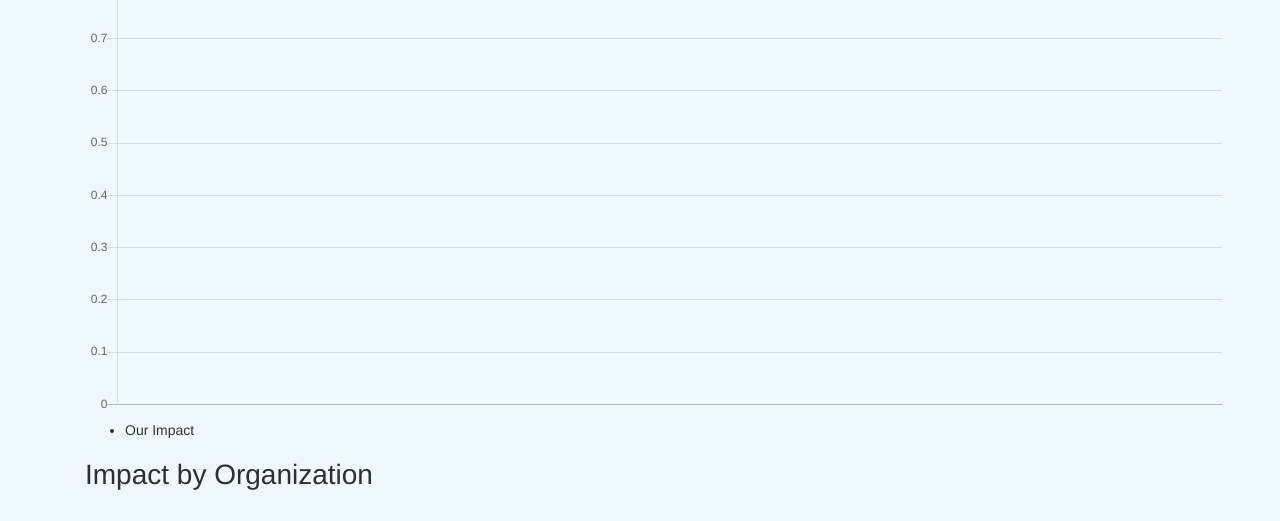
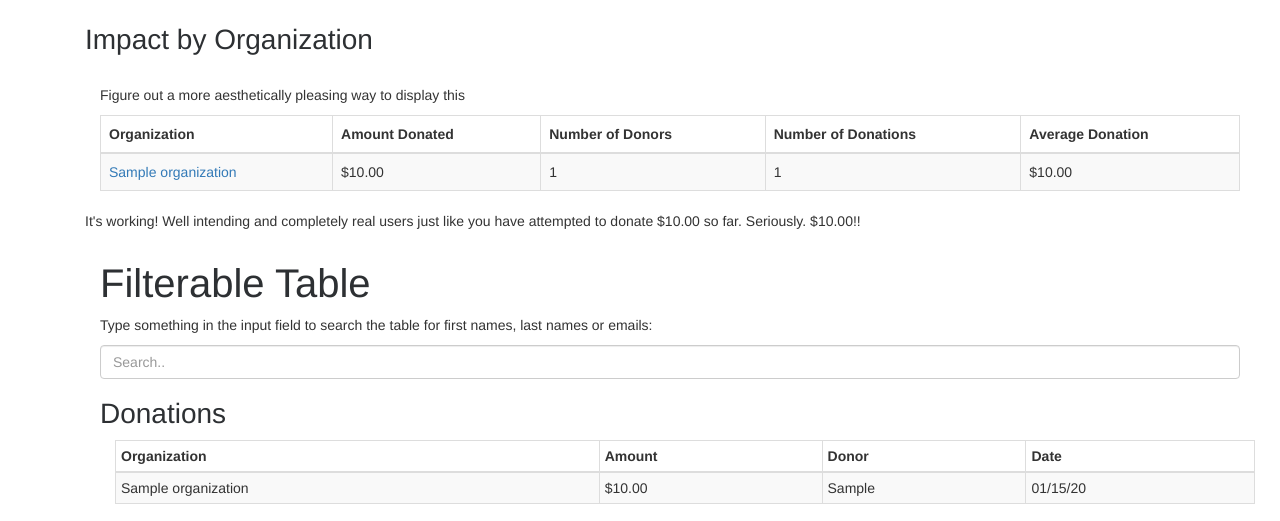
Before and after one commit to beccarosenthal/despair-change, a Flask app: page / in a window 1280 px wide. Shown: the part 1026-1547 px from the top of the page. Run offline with Flask 2, Linux system fonts and the light colour scheme; tables that the repository leaves empty hold one stand-in row (values such as "Sample post"); grey boxes marked "Sample" are stand-in pictures; some libraries are stand-ins or nearby versions.

Commit message:
filter table works

```diff
--- a/json_functions.py
+++ b/json_functions.py
@@ -44,13 +44,13 @@ def json_stacked_user_impact_bar(user_object):
 
     #get list of user_ids to make querying for sum of donations easier
     referred_user_ids = [user.user_id for user in referred_by_user]
-    print "ids of referred users: ", referred_user_ids
+    # print "ids of referred users: ", referred_user_ids
 
     user_data = [] #dictionaries with donor_category: amount pairs (my donations, donation footprint, etc)   user_data = [] #amount of money user gave per org in order of orgs
     footprint_data = [] #amount of money footprint gave per org in order of orgs
     org_names = [] #name of org
 
-    print org_names
+    # print org_names
     for org in orgs:
         #query for sum of my donations to each org
 
@@ -98,9 +98,9 @@ def json_stacked_user_impact_bar(user_object):
                         "backgroundColor": HOVER_BACKGROUND_COLORS[0],
                         "hoverBackgroundColor": BACKGROUND_COLORS[1]
                     },
-    print
-    print "data dict before"
-    print data_dict
+    # print
+    # print "data dict before"
+    # print data_dict
 
     if referred_user_ids:
         data_dict["datasets"] += footprint_dataset
@@ -113,12 +113,12 @@ def json_stacked_user_impact_bar(user_object):
     #                     "hoverBackgroundColor": BACKGROUND_COLORS[1]
     #                 },)
 
-    print "footprint data"
-    print footprint_data
-    print
-    print "data_dict after"
-    print
-    print data_dict
+    # print "footprint data"
+    # print footprint_data
+    # print
+    # print "data_dict after"
+    # print
+    # print data_dict
 
     return jsonify(data_dict)
 
@@ -201,12 +201,11 @@ def json_total_impact_bar():
 def json_total_donations_line():
     """generate data for line chart of donations over time"""
 
-    #FILTERS BY Date is 27th
-    # transactions = db.session.query(Transaction).filter(extract('day', Transaction.timestamp) == 27).all()
-    transactions = Transaction.query.order_by(Transaction.
-                                              timestamp).all()
+    # Transactions in order of most recent to oldest
+    # transactions = db.session.query(Transaction).group_by(Transaction.timestamp.day).all()
+    transactions = transactions.reverse()
 
-    print transactions, "transactions ordered by timestamp"
+
     transactions = db.session.query(Transaction).group_by(extract('day', Transaction.timestamp)).all()
                                                       #               ('year', Transaction.timestamp)==year,
                                                       # extract('month', Transaction.timestamp)==month,
--- a/model.py
+++ b/model.py
@@ -144,6 +144,8 @@ class Organization(db.Model):
     mission_statement = db.Column(db.Text, nullable=True)
     website_url = db.Column(db.String(200), nullable=True)
     has_chapters = db.Column(db.Boolean, nullable=True)
+    twitter_url = db.Column(db.String(200), nullable=True)
+    short_name = db.Column(db.String(30), nullable=False)
 
     #todo write way to query with timestamp included
     def amount_raised(self, start_date=None, end_date=None):
--- a/server.py
+++ b/server.py
@@ -37,6 +37,12 @@ app.secret_key = 'werewolf-bar-mitzvah'
 client_id = os.environ.get("PAYPAL_CLIENT_ID")
 client_secret = os.environ.get("PAYPAL_CLIENT_SECRET")
 
+
+#jinja datetime formatting
+@app.template_filter()
+def datetimeformat(value, format='%H:%M / %d-%m-%Y'):
+    """Custom Jinja filter to format dates consistently."""
+    return value.strftime(format)
 #Auth0 app keys
 
 # domain = os.environ.get('AUTH0_DOMAIN')
@@ -60,6 +66,8 @@ def do_this_before_each_request():
     #decide if g.orgs is an else thing or not
     else:
         g.orgs = Organization.query.all()
+
+
 
 
 @app.route('/')
--- a/static/css/style.css
+++ b/static/css/style.css
@@ -1,7 +1,6 @@
 html {
   position: relative;
   min-height: 100%;
-
 }
 #content {
   padding-bottom: 50px;
@@ -11,7 +10,6 @@ html {
 }
 body {
   padding: 2em;
-    background-color: #EFF7FF;
   /*text-align: center;*/
 },
 
--- a/static/js/homepageCharts.js
+++ b/static/js/homepageCharts.js
@@ -84,9 +84,9 @@ $.get('/total-impact-bar.json', function (data) {
 
 var ctx = document.getElementById("datetimeTotalLineChart").getContext('2d');
 
-$.get('/total-impact-bar.json', function (data) {
+$.get('/donation-over-time-line.json', function (data) {
     console.log(data);
-    console.log("line bar function");
+    console.log("line  function");
     var totalLineChart = new Chart(ctx, {
                                             type: 'line',
                                             data: data,
--- a/templates/base.html
+++ b/templates/base.html
@@ -22,7 +22,7 @@
 
 <body>
 
-  <nav class="navbar navbar-default navbar-fixed-top">
+  <nav class="navbar navbar-fixed-top navbar-default">
   <div class="container-fluid">
     <!-- Brand and toggle get grouped for better mobile display -->
     <div class="navbar-header">
@@ -47,11 +47,12 @@
           <ul class="dropdown-menu">
             {% if 'current_user' in session:%}
               {% for org in g.user.get_ranked_orgs() %}
-            <li><a href="/org/{{org.user_id}}" target="_blank">{{org.name}}</a></li>
+
+            <li><a href="/org/{{org.org_id}}">{{org.name}}</a></li>
               {% endfor %}
             {% else %}
               {% for org in g.orgs %}
-            <li><a href="/org/{{org.user_id}}" target="_blank">{{org.name}}</a></li>
+            <li><a href="/org/{{org.org_id}}" target="_blank">{{org.name}}</a></li>
               {% endfor %}
             {% endif%}
           </ul>
--- a/templates/homepage.html
+++ b/templates/homepage.html
@@ -24,7 +24,7 @@
 <div class="container">
   <h2></h2>
   <p>Figure out a more aesthetically pleasing way to display this</p>
-  <table class="table table-hover table-responsive table-striped">
+  <table class="table table-hover table-responsive table-striped table-bordered">
     <thead>
       <tr>
         <th>Organization</th>
@@ -52,11 +52,14 @@
 <p>It's working! Well intending and completely real users just like you have attempted to donate {{amount_attempted}} so far. Seriously. {{amount_attempted}}!! </p>
 
 
-
+<div class="container">
+  <h2>Filterable Table</h2>
+  <p>Type something in the input field to search the table for first names, last names or emails:</p>
+  <input class="form-control" id="myInput" type="text" placeholder="Search..">
 
 <h3>Donations</h3>
 <div class="container">
-  <table class="table table-hover table-responsive table-striped">
+  <table id="transactionTable" class="table table-hover table-responsive table-striped table-bordered table-condensed">
     <thead>
       <tr>
         <th>Organization</th>
@@ -71,7 +74,7 @@
         <td>{{transaction.org.name}}</td>
         <td>${{transaction.amount}}0</td>
         <td>{{transaction.user.fname}}</td>
-        <td>{{transaction.timestamp}}</td>
+        <td>{{transaction.timestamp|datetimeformat("%m/%d/%y")}}</td>
       </tr>
       {% endfor %}
     </tbody>
@@ -85,4 +88,15 @@
 <iframe src="https://giphy.com/embed/O6VoexTrRs6eQ" width="480" height="332" frameBorder="0" class="giphy-embed" allowFullScreen></iframe><h1></h1><h2></h2>
 
 <script type="text/javascript" src="static/js/homepageCharts.js"> </script>
+<script>
+$(document).ready(function(){
+  $("#myInput").on("keyup", function() {
+    var value = $(this).val().toLowerCase();
+    $("#transactionTable tr").filter(function() {
+      $(this).toggle($(this).text().toLowerCase().indexOf(value) > -1)
+    });
+  });
+});
+</script>
+
 {% endblock %}
```
Also changed, not shown: templates/org.html (+6 -1 lines).
